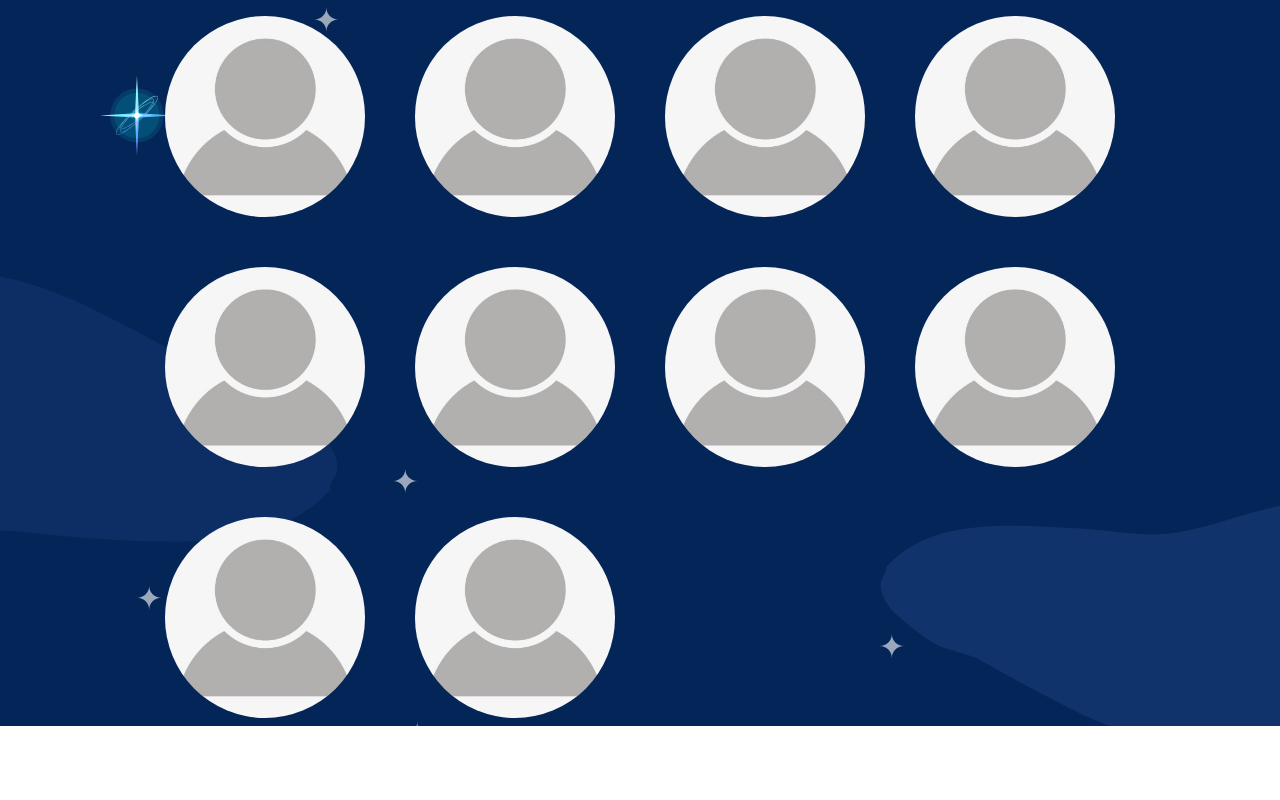
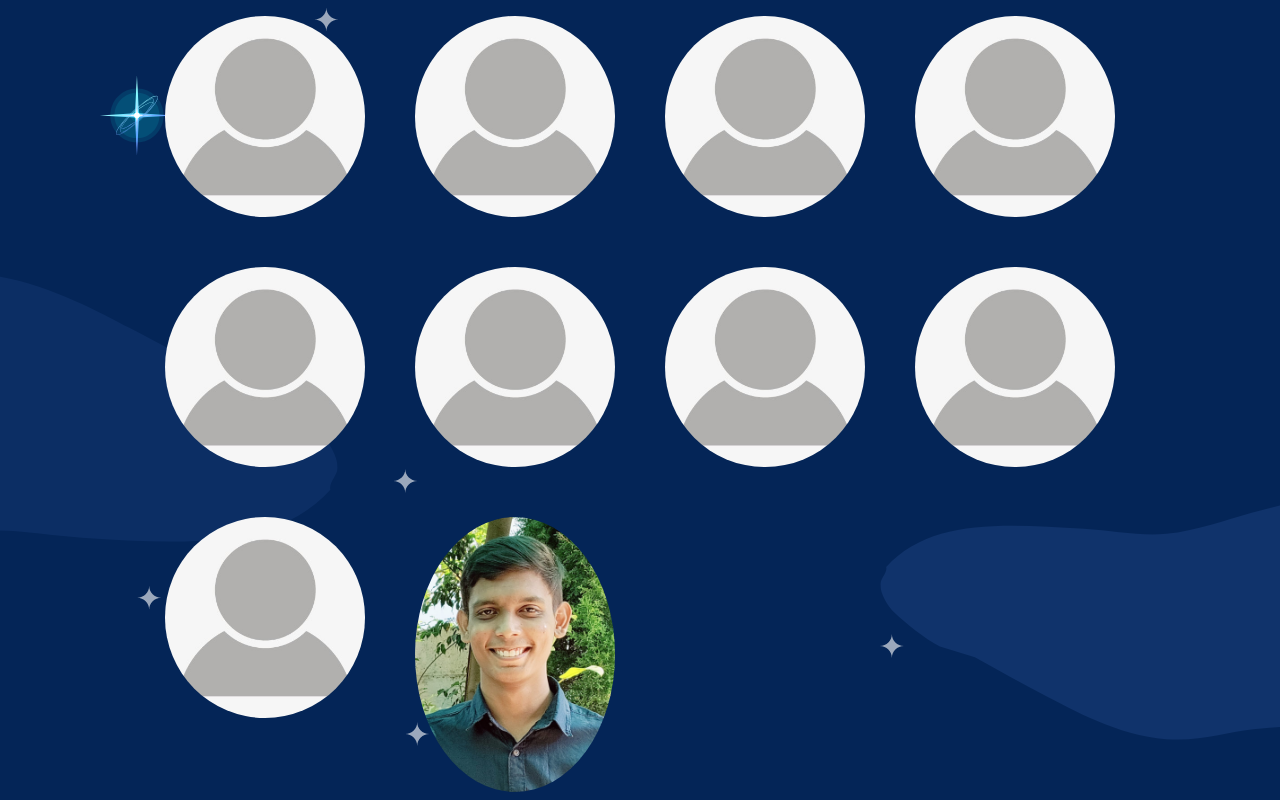
Before and after one commit to MLSC-GHRCEM/ContributorGallery, a plain HTML site: page index.html in a window 1280 px wide. Shown: the part 1966-2766 px from the top of the page. Before the commit the page ends 2692 px from the top, so only its background shows below. Drawn offline with Linux system fonts and the light colour scheme.

Commit message:
Added my image

```diff
--- a/index.html
+++ b/index.html
@@ -144,7 +144,7 @@
             <img src="./assets/profileE.png" alt="Image 3" class="img" />
             <img src="./assets/profileE.png" alt="Image 3" class="img" />
             <img src="./assets/profileE.png" alt="Image 3" class="img" />
-            <img src="./assets/profileE.png" alt="Image 3" class="img" />
+            <img src="./assets/arpeet.jpg" alt="Image 3" class="img" />
           </div>
         </div>
 
```
Also changed, not shown: assets/arpeet.jpg (added).
